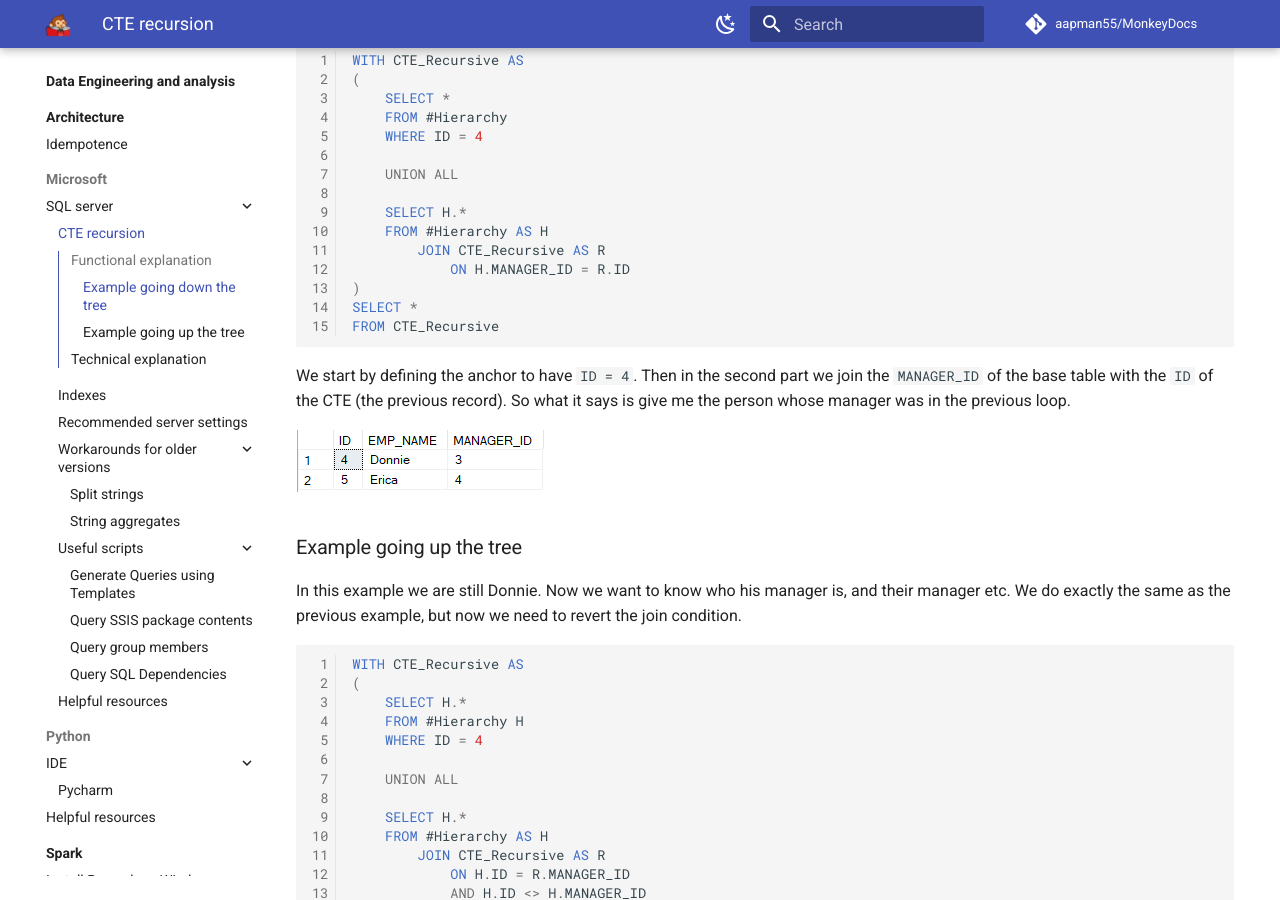
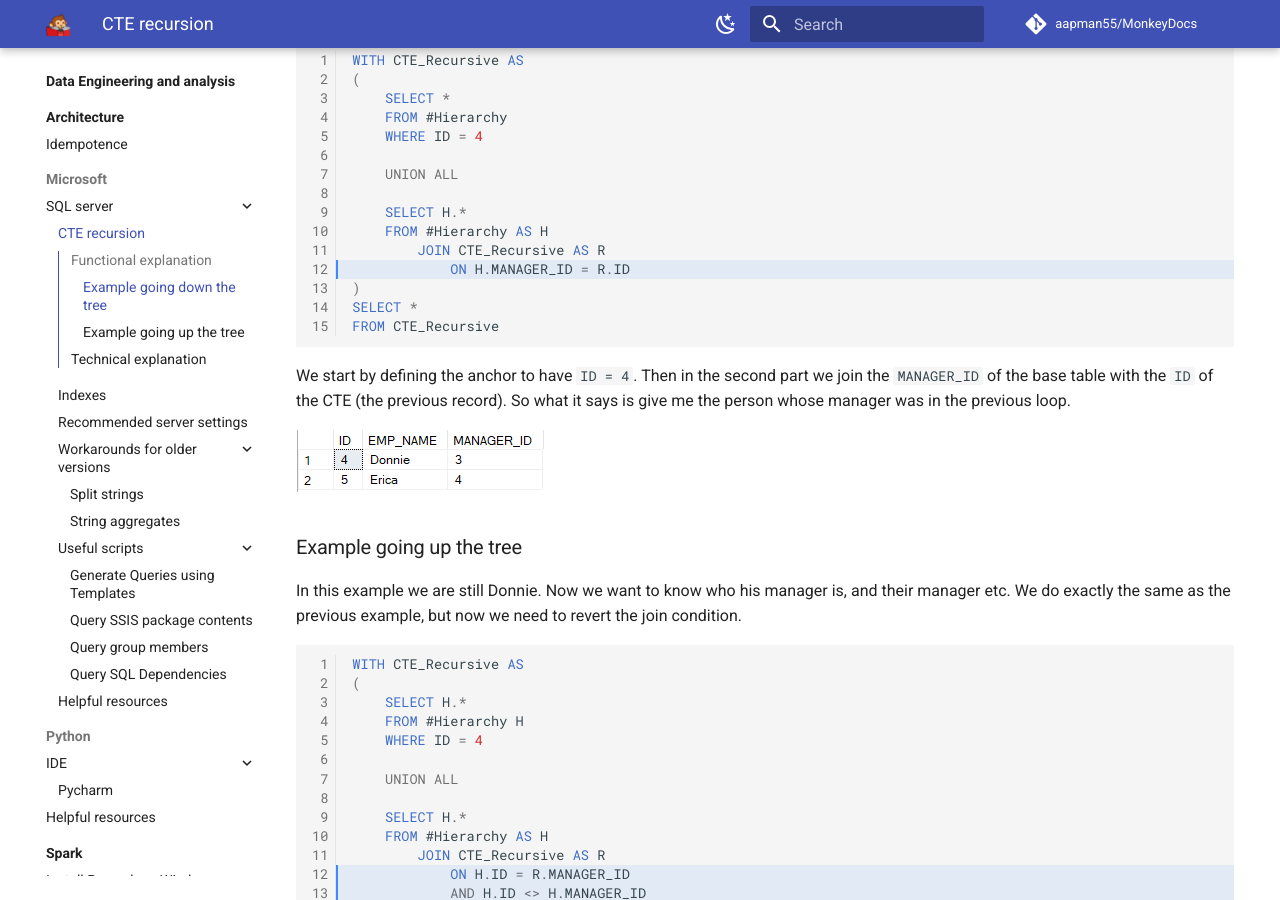
Before and after one commit to aapman55/MonkeyDocs, an MkDocs documentation site: the page built from docs/Data_Engineering_Analysis/Microsoft/SQL_server/CTE_recursion.md, in a window 1280 px wide and 900 px high, scrolled down 2078 px. Built offline with MkDocs 1.6.1 and Material for MkDocs 9.7.7, drawn with Linux system fonts in a browser that asks for light colours; comment, search, counter and statistics services are not loaded.

Commit message:
Add code highlighting to recursion page (#38)

````diff
--- a/docs/Data_Engineering_Analysis/Microsoft/SQL_server/CTE_recursion.md
+++ b/docs/Data_Engineering_Analysis/Microsoft/SQL_server/CTE_recursion.md
@@ -81,7 +81,7 @@ Say we are `Donnie` and we want to know who he is the manager of, and who that p
 etc. Since Donnie is only manager of Erica, we expect 2 records since the anchor row will always be there.
 The SQL query for that is shown below.
 
-``` t-sql linenums="1"
+``` t-sql linenums="1" hl_lines="12"
 WITH CTE_Recursive AS
 (
 	SELECT *
@@ -109,7 +109,7 @@ person whose manager was in the previous loop.
 In this example we are still Donnie. Now we want to know who his manager is, and their manager etc.
 We do exactly the same as the previous example, but now we need to revert the join condition.
 
-``` t-sql linenums="1"
+``` t-sql linenums="1" hl_lines="12 13"
 WITH CTE_Recursive AS
 (
 	SELECT H.*
@@ -140,7 +140,7 @@ satisfy the join condition and thus will not be added. What we need is another c
 up the previous condition. We will allow the `MANAGER_ID` to be the same as the `ID` as long as it
 just occurs once.
 
-```t-sql linenums="1"
+```t-sql linenums="1" hl_lines="13"
 WITH CTE_Recursive AS
 (
 	SELECT H.*
````
